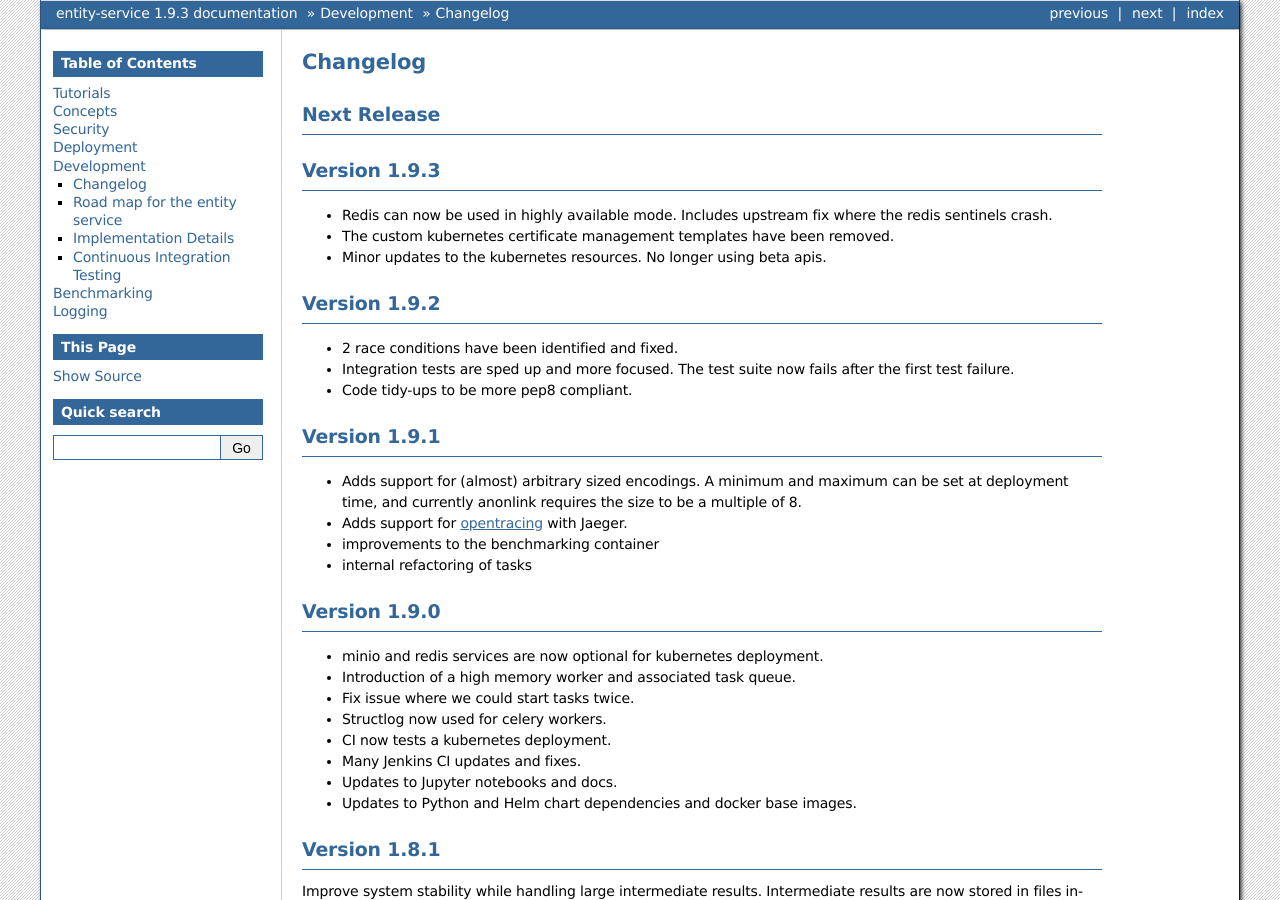
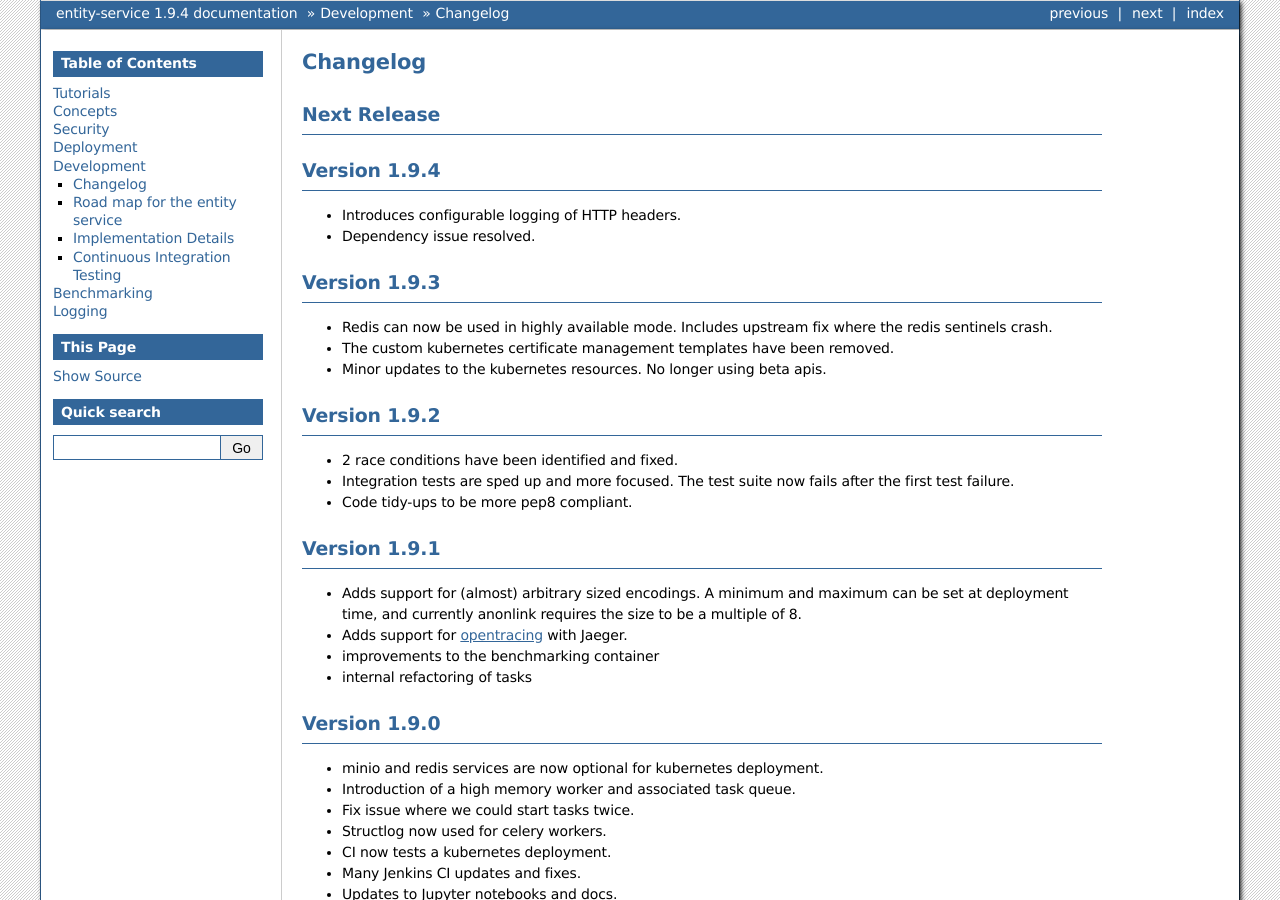
Before and after one commit to data61/anonlink-entity-service, a Sphinx documentation site: the page built from docs/changelog.rst, in a window 1280 px wide and 900 px high. Built offline with Sphinx 7.4.7, drawn with Linux system fonts in a browser that asks for light colours; formulas are drawn with MathJax 3; some of the changed text lies outside the part shown.

Commit message:
Bump patch version to 1.9.4 and add changelog

```diff
--- a/docs/changelog.rst
+++ b/docs/changelog.rst
@@ -7,6 +7,12 @@ Changelog
 Next Release
 ------------
 
+
+Version 1.9.4
+-------------
+
+- Introduces configurable logging of HTTP headers.
+- Dependency issue resolved.
 
 Version 1.9.3
 -------------
--- a/docs/conf.py
+++ b/docs/conf.py
@@ -68,7 +68,7 @@ author = 'Confidential Computing Team, Data61, CSIRO'
 # The short X.Y version.
 version = '1.9'
 # The full version, including alpha/beta/rc tags.
-release = '1.9.3'
+release = '1.9.4'
 
 # The language for content autogenerated by Sphinx. Refer to documentation
 # for a list of supported languages.
```
Also changed, not shown: 4 other files.
